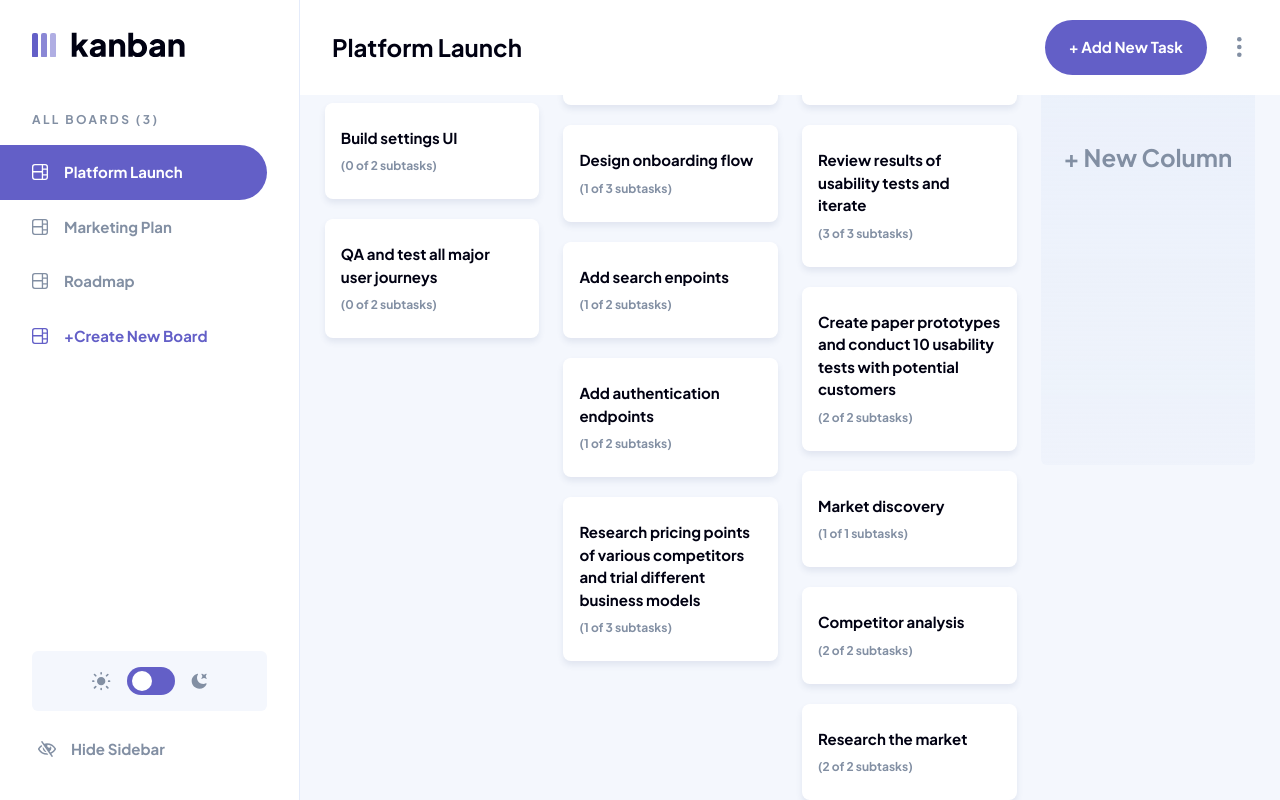
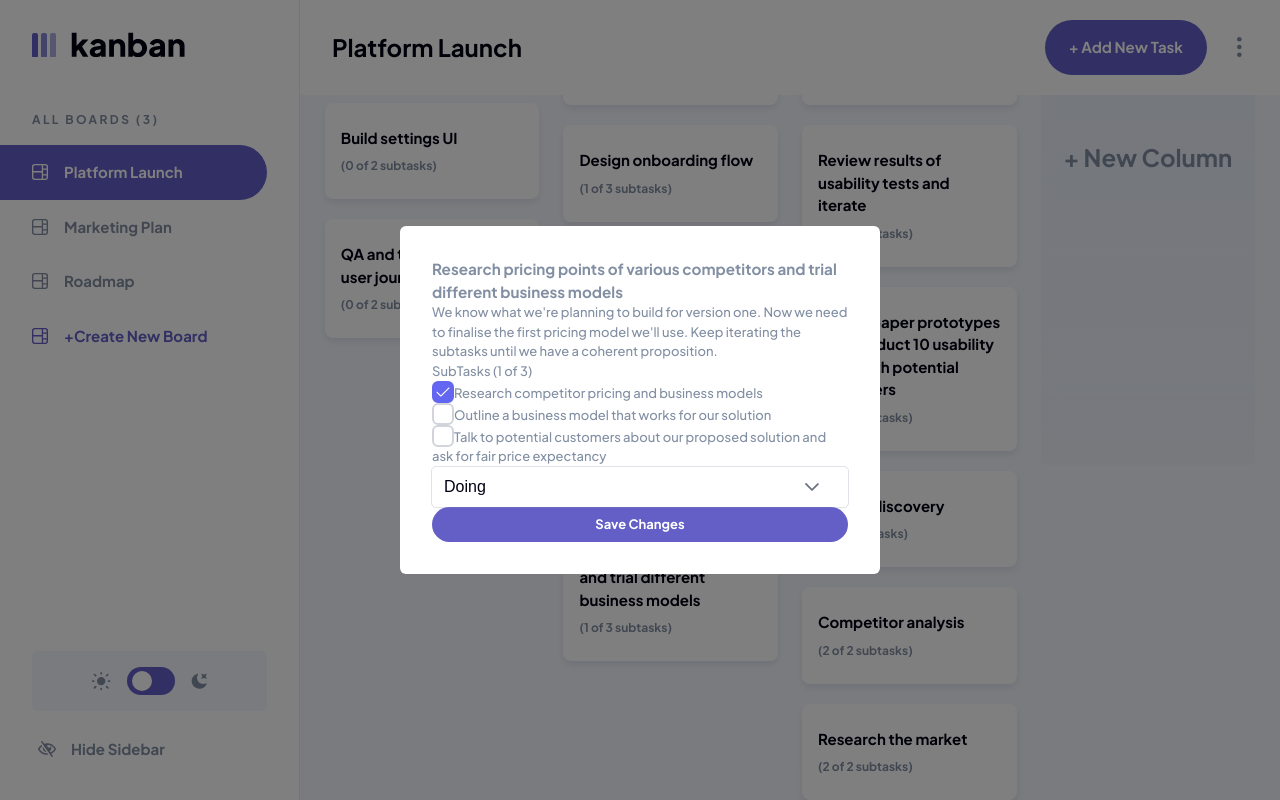
Before and after one commit to KoenCobra/VueKanban, a Vue app: page / in a window 1280 px wide. Both pictures are taken after a click on the element 670 px from the left and 579 px from the top of the page. Built offline with nearby package versions, Linux system fonts and the light colour scheme; a web font is replaced by a local one.

Commit message:
added task details dialog

```diff
--- a/src/assets/sass/form.scss
+++ b/src/assets/sass/form.scss
@@ -3,12 +3,12 @@
 .form-body {
   display: grid;
   gap: 1.5rem;
-
-  .submit-btn {
-    background-color: var(--mainPurple);
-    font-size: 0.8125rem;
-    font-weight: 700;
-  }
+}
+.submit-btn {
+  background-color: var(--mainPurple);
+  font-size: 0.8125rem;
+  font-weight: 700;
+  width: 100%;
 }
 
 .columns {
--- a/src/components/Columns.vue
+++ b/src/components/Columns.vue
@@ -7,7 +7,7 @@
       </div>
       <draggable class="tasks" :list="column.tasks" group="people" itemKey="title" :animation="300">
         <template #item="{ element }">
-          <div class="task">
+          <div @click="openTask(element)" class="task">
             <p>{{ element.title }}</p>
             <p class="subtask-number">
               ({{ element.subtasks?.filter((s: any) => s.isCompleted).length }} of
@@ -19,20 +19,83 @@
     </div>
     <div @click="boardStore.isEditBoardVisible = true" class="add-column">+ New Column</div>
   </div>
+
+  <GenericDialog
+    @close="isTaskVisible = false"
+    :is-dialog-visible="isTaskVisible"
+    :is-close-btn-visible="false"
+  >
+    <div class="task-title">
+      <h3>{{ selectedTask.title }}</h3>
+      <p>{{ selectedTask.description }}</p>
+    </div>
+    <div class="subtasks">
+      <label
+        >SubTasks ({{ selectedTask.subtasks.filter((s: any) => s.isCompleted).length }} of
+        {{ selectedTask.subtasks.length }})</label
+      >
+      <div class="subtask" v-for="(subtask, index) in selectedTask.subtasks" :key="index">
+        <Checkbox v-model="subtask.isCompleted" :binary="true" />
+        <label> {{ subtask.title }} </label>
+      </div>
+    </div>
+    <Dropdown
+      v-model="selectedStatus"
+      :options="boardStore.selectedBoard?.columns"
+      optionLabel="name"
+      @change="changeStatus($event)"
+    />
+    <button class="submit-btn" type="submit">Save Changes</button>
+  </GenericDialog>
 </template>
 
 <script setup lang="ts">
 import { useBoardStore } from '@/stores/boardStore'
-import { watchEffect } from 'vue'
+import { ref, watchEffect } from 'vue'
 import draggable from 'vuedraggable'
+import GenericDialog from '@/components/generic-dialog.vue'
+import Dropdown from 'primevue/dropdown'
+import type { Task } from '@/interfaces/task'
+import Checkbox from 'primevue/checkbox'
 
 const boardStore = useBoardStore()
+const isTaskVisible = ref(false)
+const selectedStatus = ref()
+const selectedTask = ref()
 
 watchEffect(() => {
   boardStore.selectedBoard?.columns.forEach((column) => {
     column.color = '#' + ((Math.random() * 0xffffff) << 0).toString(16)
   })
 })
+
+const openTask = (task: Task) => {
+  isTaskVisible.value = true
+  selectedTask.value = task
+  selectedStatus.value = boardStore.selectedBoard?.columns.find((c) => c.name === task.status)
+}
+
+const changeStatus = (event: any) => {
+  const currentColumn = boardStore.selectedBoard?.columns.find(
+    (c) => c.tasks?.includes(selectedTask.value)
+  )
+
+  if (currentColumn && currentColumn.tasks) {
+    const taskIndex = currentColumn.tasks.indexOf(selectedTask.value)
+    if (taskIndex > -1) {
+      currentColumn.tasks.splice(taskIndex, 1)
+    }
+  }
+
+  const newColumn = event.value
+  if (newColumn.tasks) {
+    newColumn.tasks.push(selectedTask.value)
+  } else {
+    newColumn.tasks = [selectedTask.value]
+  }
+
+  selectedTask.value.status = event.value.name
+}
 </script>
 
 <style scoped lang="scss">
--- a/src/components/generic-dialog.vue
+++ b/src/components/generic-dialog.vue
@@ -2,7 +2,7 @@
   <Transition>
     <div @click="handleClick($event)" v-if="props.isDialogVisible" class="dialog-container">
       <div class="dialog">
-        <div class="dialog-header">
+        <div class="dialog-header" v-if="isCloseBtnVisible">
           <h2 :class="props.headerClass">{{ props.header }}</h2>
           <img @click="$emit('close')" src="../assets/images/icon-cross.svg" alt="" />
         </div>
@@ -15,7 +15,23 @@
 </template>
 
 <script setup lang="ts">
-const props = defineProps(['isDialogVisible', 'header', 'headerClass'])
+const props = defineProps({
+  header: {
+    type: String
+  },
+  isDialogVisible: {
+    type: Boolean,
+    default: false
+  },
+  headerClass: {
+    type: String,
+    default: undefined
+  },
+  isCloseBtnVisible: {
+    type: Boolean,
+    default: true
+  }
+})
 const emit = defineEmits(['close'])
 
 const handleClick = (event: any) => {
```
